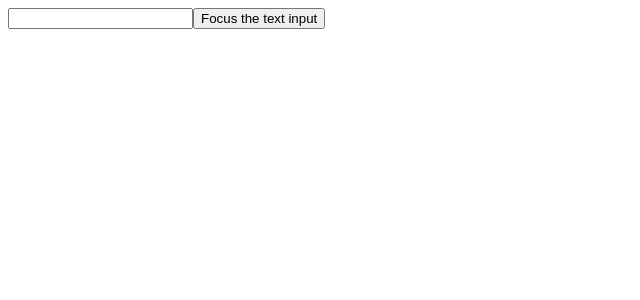
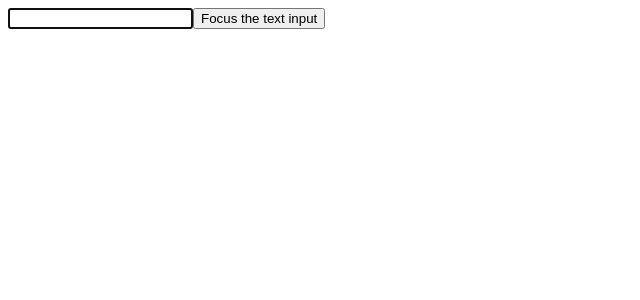
Before and after one commit to leesoo7595/react-tutorial, a React (Create React App) app: page / in a window 1280 px wide. Shown: the top 300 px of the page, without its empty margins (0-640 px from the left). Built offline with nearby package versions, Linux system fonts and the light colour scheme.

Commit message:
autofocustextinput

```diff
--- /dev/null
+++ b/src/AutoFocusTextInput.js
@@ -0,0 +1,23 @@
+import React from 'react';
+import CustomTextInput from "./CustomTextInput";
+
+class AutoFocusTextInput extends React.Component {
+    constructor() {
+        super();
+        this.textInput = React.createRef();
+    }
+
+    // 마운트 되자마자 input창에 포커싱이 될 수 있도록 해주는 것
+    componentDidMount() {
+        this.textInput.current.focusTextInput();
+    }
+
+    render() {
+        return (
+            <CustomTextInput ref={this.textInput} />
+        );
+
+    }
+}
+
+export default AutoFocusTextInput;
--- a/src/index.js
+++ b/src/index.js
@@ -2,5 +2,6 @@ import React from 'react';
 import ReactDOM from 'react-dom';
 import App from './App';
 import CustomTextInput from "./CustomTextInput";
+import AutoFocusTextInput from "./AutoFocusTextInput";
 
-ReactDOM.render(<CustomTextInput />, document.getElementById('container'));
+ReactDOM.render(<AutoFocusTextInput />, document.getElementById('container'));
```
